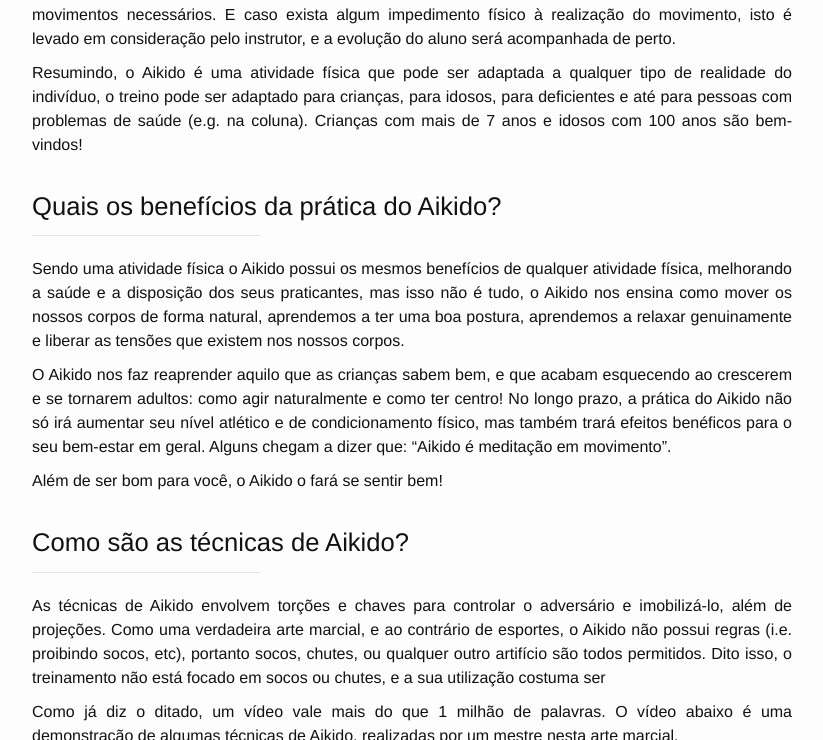
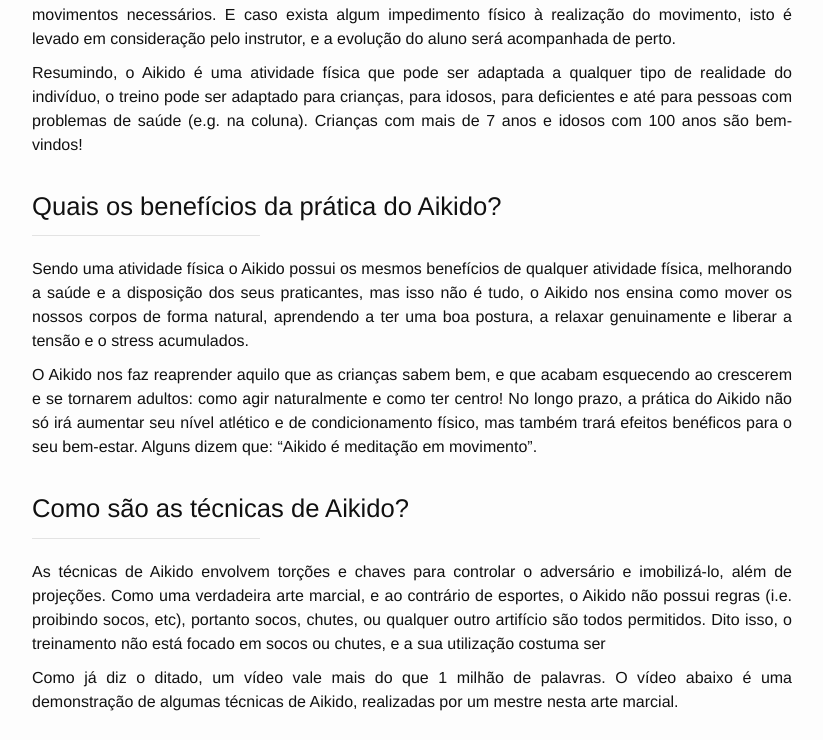
Before and after one commit to aikidorecife/aikidorecife.github.io, a Jekyll site: the page built from aikido.md, in a window 1280 px wide and 900 px high, scrolled down 1248 px, cut to the strip 0-740 px from the top of the window. Shown: the whole strip, without its empty margins (228-1051 px from the left). Built offline with Jekyll 4.4.1, drawn with Linux system fonts in a browser that asks for light colours; nearby versions of some CDN libraries.

Commit message:
improving aikido section

```diff
--- a/aikido.md
+++ b/aikido.md
@@ -48,15 +48,13 @@ de saúde (e.g. na coluna). Crianças com mais de 7 anos e idosos com 100 anos s
 ---
 Sendo uma atividade física o Aikido possui os mesmos benefícios de qualquer atividade física, melhorando
 a saúde e a disposição dos seus praticantes, mas isso não é tudo, o Aikido nos ensina como mover os nossos
-corpos de forma natural, aprendemos a ter uma boa postura, aprendemos a relaxar genuinamente e liberar as
-tensões que existem nos nossos corpos.
+corpos de forma natural, aprendendo a ter uma boa postura, a relaxar genuinamente e liberar a tensão e o
+stress acumulados.
 
 O Aikido nos faz reaprender aquilo que as crianças sabem bem, e que acabam esquecendo ao crescerem e se
 tornarem adultos: como agir naturalmente e como ter centro! No longo prazo, a prática do Aikido não só irá
 aumentar seu nível atlético e de condicionamento físico, mas também trará efeitos benéficos para o seu
-bem-estar em geral. Alguns chegam a dizer que: "Aikido é meditação em movimento".
-
-Além de ser bom para você, o Aikido o fará se sentir bem!
+bem-estar. Alguns dizem que: "Aikido é meditação em movimento".
 
 
 ## Como são as técnicas de Aikido?
@@ -69,7 +67,7 @@ em socos ou chutes, e a sua utilização costuma ser
 Como já diz o ditado, um vídeo vale mais do que 1 milhão de palavras. O vídeo abaixo é uma demonstração de algumas
 técnicas de Aikido, realizadas por um mestre nesta arte marcial.
 
-<div style="width: 80%; height: 350px; margin: 20px auto; ">
+<div style="width: 80%; height: 350px; margin: 30px auto; ">
 <iframe width="100%" height="350" src="https://www.youtube.com/embed/zanG0XnNWKE" frameborder="0" allowfullscreen></iframe>
 </div>
 
```
